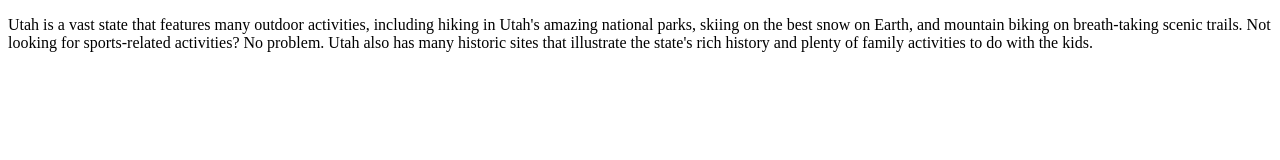
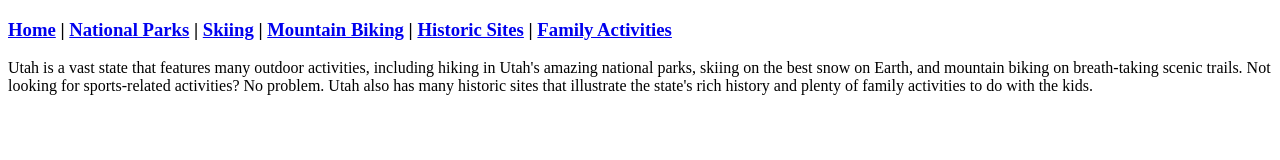
Before and after one commit to CosmicIris/Utah-Website, a plain HTML site: page index.html in a window 1280 px wide. Drawn offline with Linux system fonts and the light colour scheme.

Commit message:
Update index.html

```diff
--- a/index.html
+++ b/index.html
@@ -3,8 +3,12 @@
 <html class="homePage">
 <head>
 <title> Utah Website </title>
+<link href="myCSS.css" rel="stylesheet" type="text/css">
 </head>
 <body>
+    <div class="nav">
+    <h3> <a href="index.html">Home</a> | <a href="National Parks/index.html">National Parks</a> | <a href="Skiing/index.html">Skiing</a> | <a href="Mountain Biking/index.html">Mountain Biking</a> | <a href="Historic Sites/index.html">Historic Sites</a> | <a href="Family Activities/index.html">Family Activities</a>
+  </div>
     <p> Utah is a vast state that features many outdoor activities, including hiking in Utah's amazing national parks, skiing on the best snow on Earth,
 and mountain biking on breath-taking scenic trails. Not looking for sports-related activities? No problem. Utah also has many historic sites that illustrate
   the state's rich history and plenty of family activities to do with the kids. </p>
```
